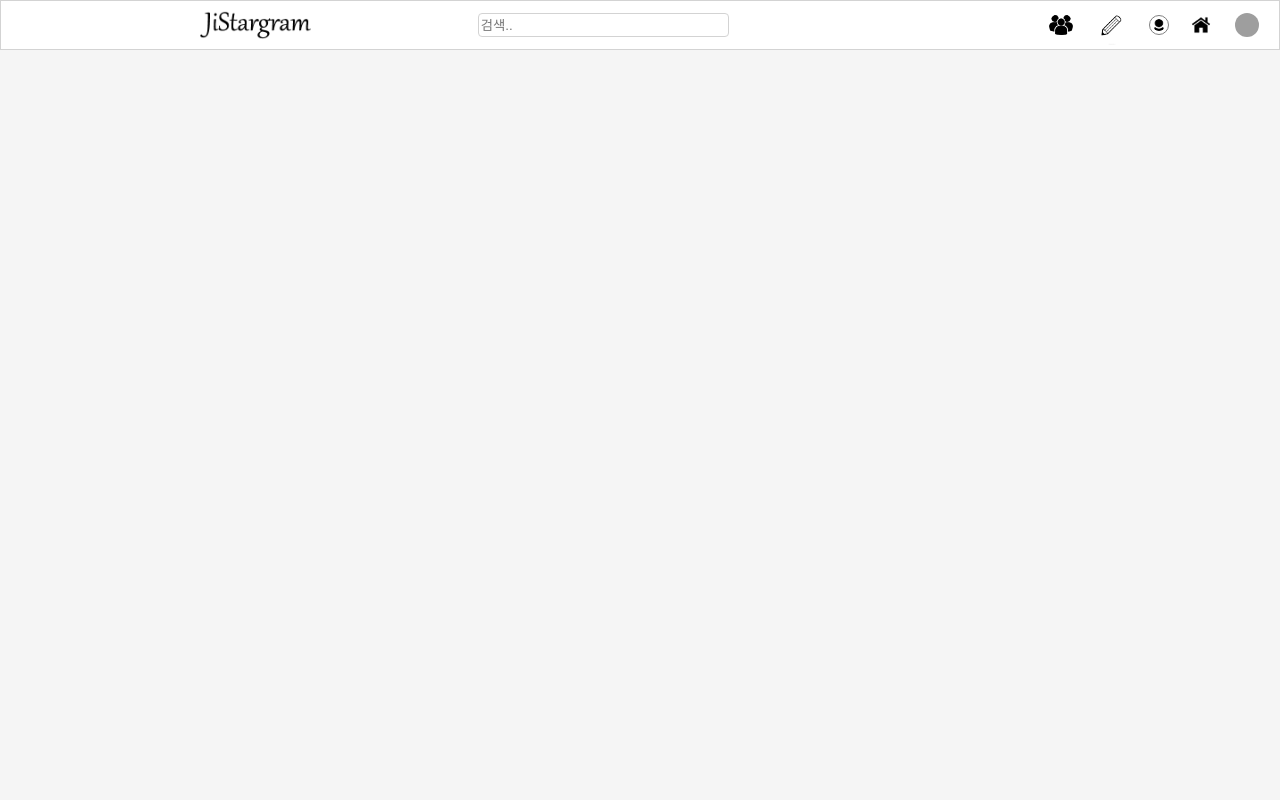
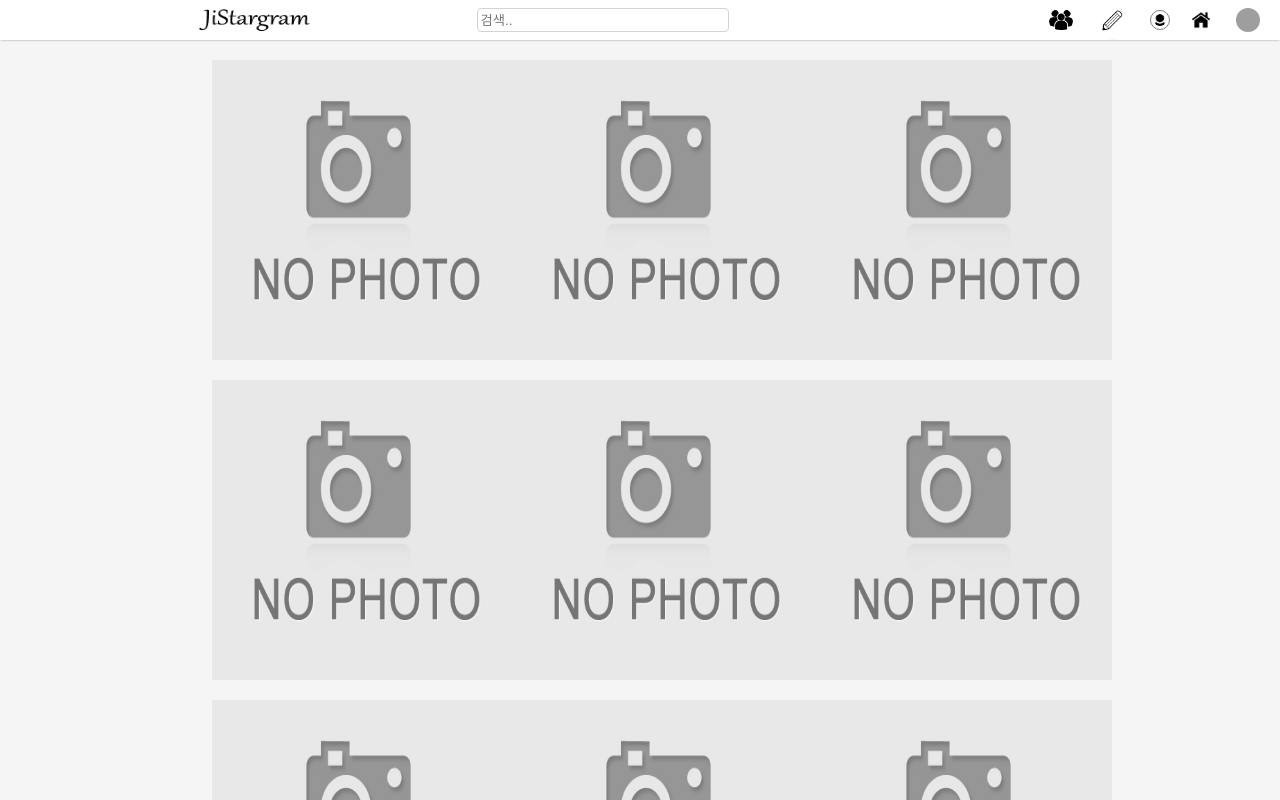
Before and after one commit to kigpand/clonestargram, a Next.js app: page / in a window 1280 px wide. Built offline with nearby package versions, Linux system fonts and the light colour scheme; grey boxes are pictures that could not be loaded.

Commit message:
home contents 추가 및 contents list 구현

```diff
--- /dev/null
+++ b/components/contents/Contents.module.scss
@@ -0,0 +1,16 @@
+@import "../../styles/utils.scss";
+
+.contents {
+  width: 100vw;
+  height: 100%;
+  overflow-y: auto;
+  @include flexSort;
+
+  .lists {
+    width: 70%;
+    height: 100%;
+    padding: 20px;
+    display: grid;
+    grid-template-columns: repeat(3, 1fr);
+  }
+}
--- /dev/null
+++ b/components/contents/Contents.tsx
@@ -0,0 +1,18 @@
+import styles from "./Contents.module.scss";
+import ContentsItem from "./contentsItem/ContentsItem";
+
+const Contents = () => {
+  const dummyData = [0, 1, 2, 3, 4, 5, 6, 7, 8, 9, 10];
+
+  return (
+    <div className={styles.contents}>
+      <div className={styles.lists}>
+        {dummyData.map((item: any, i: number) => {
+          return <ContentsItem post={item} key={i} />;
+        })}
+      </div>
+    </div>
+  );
+};
+
+export default Contents;
--- /dev/null
+++ b/components/contents/contentsItem/ContentsItem.module.scss
@@ -0,0 +1,47 @@
+@import "../../../styles/utils.scss";
+
+.contentsItem {
+  @include flexSort;
+  margin-bottom: 20px;
+
+  .card {
+    width: 300px;
+    height: 300px;
+    position: relative;
+    cursor: pointer;
+  }
+
+  .front {
+    width: 100%;
+    height: 100%;
+  }
+
+  .back {
+    position: absolute;
+    visibility: hidden;
+    top: 0;
+    left: 0;
+    width: 100%;
+    height: 100%;
+    background-color: rgba(0, 0, 0, 0.7);
+    display: flex;
+    color: white;
+    align-items: center;
+    justify-content: center;
+    font-size: 2rem;
+  }
+
+  .commentImg {
+    width: 2rem;
+    height: 2rem;
+    margin-right: 1rem;
+  }
+
+  .contentList:hover {
+    cursor: pointer;
+  }
+
+  .contentList:hover .back {
+    visibility: visible;
+  }
+}
--- /dev/null
+++ b/components/contents/contentsItem/ContentsItem.tsx
@@ -0,0 +1,24 @@
+import React from "react";
+import styles from "./ContentsItem.module.scss";
+
+const ContentsItem = ({ post }: any) => {
+  return (
+    <div className={styles.contentsItem}>
+      <div className={styles.card}>
+        <img src="/noimg.png" className={styles.front} alt="postImg" />
+        <div className={styles.back}>
+          <div>
+            <img
+              className={styles.commentImg}
+              src="/comment.png"
+              alt="코멘트"
+            ></img>
+            {post}
+          </div>
+        </div>
+      </div>
+    </div>
+  );
+};
+
+export default ContentsItem;
--- a/layout/Layout/Layout.module.scss
+++ b/layout/Layout/Layout.module.scss
@@ -1,5 +1,7 @@
 .layout {
   display: flex;
+  flex-direction: column;
   width: 100vw;
-  height: 100%;
+  height: 100vh;
+  overflow: hidden;
 }
--- a/layout/header/header.module.scss
+++ b/layout/header/header.module.scss
@@ -1,12 +1,13 @@
 .header {
   width: 100%;
-  height: 50px;
-  position: fixed;
+  height: 5%;
   background-color: white;
-  border: 1px solid lightgray;
   display: flex;
   align-items: center;
   z-index: 1;
+  -webkit-box-shadow: 0px 3px 2px -1px rgba(0, 0, 0, 0.4);
+  -moz-box-shadow: 0px 3px 2px -1px rgba(0, 0, 0, 0.4);
+  box-shadow: 0px 1px 2px -1px rgba(0, 0, 0, 0.4);
 }
 
 .logo {
--- a/pages/index.tsx
+++ b/pages/index.tsx
@@ -1,11 +1,13 @@
-import type { NextPage } from 'next';
-import styles from '../styles/Home.module.scss';
+import type { NextPage } from "next";
+import Contents from "../components/contents/Contents";
+import styles from "../styles/Home.module.scss";
 
 const Home: NextPage = () => {
   return (
     <div className={styles.container}>
+      <Contents />
     </div>
-  )
-}
+  );
+};
 
-export default Home
+export default Home;
--- a/styles/Home.module.scss
+++ b/styles/Home.module.scss
@@ -1,8 +1,8 @@
-@import './utils.scss';
+@import "./utils.scss";
 
 .container {
   @include flexSort;
   width: 100%;
-  height: 100vh;
+  height: 95%;
   flex-direction: column;
 }
--- /dev/null
+++ b/utils/dummyData.js
@@ -0,0 +1 @@
+export const dummyData = [{}];
```
